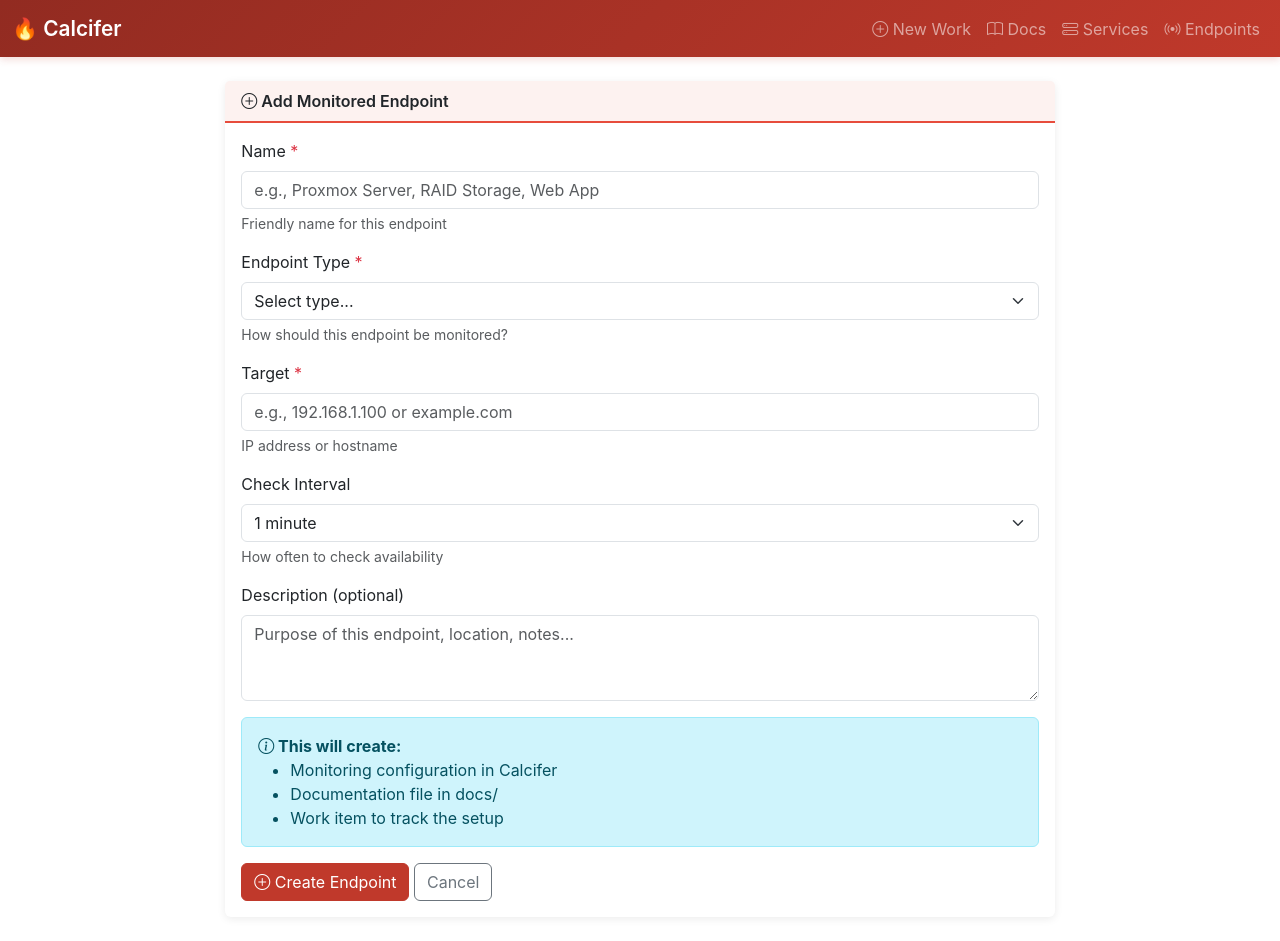
After one commit to wallisga/calcifer, a FastAPI app: template calcifer-app/templates/endpoint_wizard.html in a window 1280 px wide. The commit adds this page. Run offline with FastAPI, Linux system fonts and the light colour scheme; the template is opened without the code that fills it, so the values that code supplies are empty.

Commit message:
Endpoint Model and Wizard

````diff
--- a/calcifer-app/src/main.py
+++ b/calcifer-app/src/main.py
@@ -7,6 +7,7 @@ from sqlalchemy.orm import Session
 from typing import List, Optional
 from datetime import datetime
 import os
+import json
 import markdown
 from pathlib import Path
 
@@ -639,6 +640,285 @@ async def create_service(
     return RedirectResponse(url="/services", status_code=303)
 
 # ============================================================================
+# ENDPOINT ROUTES (Monitoring)
+# ============================================================================
+
+@app.get("/endpoints", response_class=HTMLResponse)
+async def endpoint_list(request: Request, db: Session = Depends(get_db)):
+    """List all monitored endpoints."""
+    endpoints = db.query(models.Endpoint).order_by(models.Endpoint.name).all()
+    return templates.TemplateResponse("endpoint_list.html", {
+        "request": request,
+        "endpoints": endpoints
+    })
+
+@app.get("/endpoints/new", response_class=HTMLResponse)
+async def endpoint_wizard(request: Request):
+    """Wizard to create new monitored endpoint."""
+    return templates.TemplateResponse("endpoint_wizard.html", {
+        "request": request
+    })
+
+@app.post("/endpoints/new")
+async def create_endpoint(
+    name: str = Form(...),
+    endpoint_type: str = Form(...),
+    target: str = Form(...),
+    port: int = Form(None),
+    check_interval: int = Form(60),
+    description: str = Form(""),
+    db: Session = Depends(get_db)
+):
+    """Create endpoint with monitoring, docs, and work item."""
+
+    # 1. Create work item
+    work_item = models.WorkItem(
+        title=f"Add monitoring endpoint: {name}",
+        category="service",
+        action_type="new",
+        description=f"Create monitoring endpoint for {endpoint_type} target: {target}",
+        status="planning"
+    )
+
+    # Generate branch
+    branch_name = f"service/new/endpoint-{name.lower().replace(' ', '-')}-{datetime.now().strftime('%Y%m%d')}"
+    work_item.git_branch = branch_name
+    git_manager.create_branch(branch_name, checkout=True)
+
+    # Checklist for endpoint creation
+    work_item.checklist = [
+        {"item": "Define endpoint details", "done": True},  # Already done in form
+        {"item": "Create documentation", "done": False},
+        {"item": "Configure monitoring check", "done": False},
+        {"item": "Verify endpoint is reachable", "done": False},
+        {"item": "Add to endpoint catalog", "done": False}
+    ]
+
+    db.add(work_item)
+    db.commit()
+    db.refresh(work_item)
+
+    # 2. Create endpoint entry
+    endpoint = models.Endpoint(
+        name=name,
+        endpoint_type=endpoint_type,
+        target=target,
+        port=port,
+        check_interval=check_interval,
+        description=description,
+        work_item_id=work_item.id,
+        status="unknown"  # Will be checked after setup
+    )
+
+    # 3. Generate documentation
+    doc_content = generate_endpoint_documentation(name, endpoint_type, target, port, description)
+    doc_filename = f"endpoint-{name.lower().replace(' ', '-')}.md"
+    doc_path = os.path.join(git_manager.repo_path, "docs", doc_filename)
+
+    # Create docs directory if doesn't exist
+    os.makedirs(os.path.dirname(doc_path), exist_ok=True)
+
+    with open(doc_path, 'w') as f:
+        f.write(doc_content)
+
+    endpoint.documentation_url = f"/docs-viewer/{doc_filename}"
+
+    # 4. Generate monitoring config (placeholder for now)
+    monitor_config = {
+        "check_type": endpoint_type,
+        "target": target,
+        "port": port,
+        "interval": check_interval,
+        "timeout": 5,
+        "retries": 3
+    }
+    endpoint.monitor_config = monitor_config
+
+    db.add(endpoint)
+    db.commit()
+
+    # 5. Add files to git
+    git_manager.stage_files([f"docs/{doc_filename}"])
+
+    # 6. Update work item notes
+    work_item.notes = f"""# Endpoint: {name}
+
+**Type:** {endpoint_type}
+**Target:** {target}
+{'**Port:** ' + str(port) if port else ''}
+**Check Interval:** {check_interval}s
+
+## Generated Files
+- Documentation: `docs/{doc_filename}`
+- Monitoring config: Stored in database
+
+## Configuration
+```json
+{json.dumps(monitor_config, indent=2)}
+```
+
+## Next Steps
+1. Review documentation
+2. Commit changes
+3. Perform initial connectivity check
+4. Merge and complete
+"""
+    db.commit()
+
+    # 7. Redirect to work item
+    return RedirectResponse(url=f"/work/{work_item.id}?success=Endpoint created! Review and commit changes.", status_code=303)
+
+@app.get("/endpoints/{endpoint_id}", response_class=HTMLResponse)
+async def endpoint_detail(request: Request, endpoint_id: int, db: Session = Depends(get_db)):
+    """View endpoint details and status."""
+    endpoint = db.query(models.Endpoint).filter(models.Endpoint.id == endpoint_id).first()
+    if not endpoint:
+        raise HTTPException(status_code=404, detail="Endpoint not found")
+
+    # Get associated work item
+    work_item = None
+    if endpoint.work_item_id:
+        work_item = db.query(models.WorkItem).filter(models.WorkItem.id == endpoint.work_item_id).first()
+
+    return templates.TemplateResponse("endpoint_detail.html", {
+        "request": request,
+        "endpoint": endpoint,
+        "work_item": work_item
+    })
+
+@app.post("/endpoints/{endpoint_id}/check")
+async def check_endpoint(endpoint_id: int, db: Session = Depends(get_db)):
+    """Manually trigger endpoint check."""
+    endpoint = db.query(models.Endpoint).filter(models.Endpoint.id == endpoint_id).first()
+    if not endpoint:
+        raise HTTPException(status_code=404, detail="Endpoint not found")
+
+    # Perform check based on endpoint type
+    is_up = perform_endpoint_check(endpoint)
+
+    # Update status
+    endpoint.last_check = datetime.utcnow()
+    if is_up:
+        endpoint.status = "up"
+        endpoint.last_up = datetime.utcnow()
+        endpoint.consecutive_failures = 0
+    else:
+        endpoint.status = "down"
+        endpoint.last_down = datetime.utcnow()
+        endpoint.consecutive_failures += 1
+
+    db.commit()
+
+    return RedirectResponse(url=f"/endpoints/{endpoint_id}", status_code=303)
+
+
+# Helper functions
+
+def generate_endpoint_documentation(name, endpoint_type, target, port, description):
+    """Generate markdown documentation for endpoint."""
+    port_section = f"\n**Port:** {port}" if port else ""
+
+    return f"""# Endpoint: {name}
+
+## Overview
+
+**Type:** {endpoint_type.upper()}
+**Target:** `{target}`{port_section}
+**Status:** Monitored by Calcifer
+
+{description if description else ''}
+
+## Monitoring Configuration
+
+This endpoint is monitored for availability.
+
+**Check Type:** {endpoint_type}
+**Check Method:** {'Ping (ICMP)' if endpoint_type == 'network' else 'TCP connection' if endpoint_type == 'tcp' else 'HTTP request'}
+
+## Access Information
+
+**Target:** `{target}`{port_section}
+
+## Troubleshooting
+
+### Endpoint is Down
+
+1. **Check network connectivity:**
+```bash
+   ping {target}
+```
+
+2. **Check specific port (if applicable):**
+```bash
+   {'telnet ' + target + ' ' + str(port) if port else 'nc -zv ' + target}
+```
+
+3. **Check firewall rules:**
+   - Verify firewall allows traffic from monitoring server
+   - Check iptables/firewalld rules
+
+4. **Verify service is running:**
+   - Check if the target service/device is online
+   - Review service logs
+
+## History
+
+- **Created:** {datetime.now().strftime('%Y-%m-%d')}
+- **Purpose:** Monitor availability of {name}
+
+## Related
+
+- Endpoint configuration in Calcifer
+- Service catalog entry
+"""
+
+def perform_endpoint_check(endpoint: models.Endpoint) -> bool:
+    """
+    Perform actual connectivity check based on endpoint type.
+
+    Returns True if endpoint is up, False if down.
+    """
+    import subprocess
+    import socket
+
+    try:
+        if endpoint.endpoint_type == "network":
+            # Ping check
+            result = subprocess.run(
+                ['ping', '-c', '1', '-W', '2', endpoint.target],
+                capture_output=True,
+                timeout=5
+            )
+            return result.returncode == 0
+
+        elif endpoint.endpoint_type == "tcp":
+            # TCP port check
+            sock = socket.socket(socket.AF_INET, socket.SOCK_STREAM)
+            sock.settimeout(5)
+            result = sock.connect_ex((endpoint.target, endpoint.port))
+            sock.close()
+            return result == 0
+
+        elif endpoint.endpoint_type == "http" or endpoint.endpoint_type == "https":
+            # HTTP check
+            import urllib.request
+            protocol = "https" if endpoint.endpoint_type == "https" else "http"
+            port_part = f":{endpoint.port}" if endpoint.port else ""
+            url = f"{protocol}://{endpoint.target}{port_part}"
+
+            req = urllib.request.Request(url, method='GET')
+            response = urllib.request.urlopen(req, timeout=5)
+            return response.status < 400
+
+        else:
+            # Unknown type, assume down
+            return False
+
+    except Exception as e:
+        print(f"Endpoint check failed for {endpoint.name}: {e}")
+        return False
+
+# ============================================================================
 # API ROUTES (for future automation/integrations)
 # ============================================================================
 
--- a/calcifer-app/templates/base.html
+++ b/calcifer-app/templates/base.html
@@ -1,5 +1,6 @@
 <!DOCTYPE html>
 <html lang="en">
+
 <head>
     <meta charset="UTF-8">
     <meta name="viewport" content="width=device-width, initial-scale=1.0">
@@ -14,65 +15,92 @@
             --accent-light: #f1948a;
             --warm-bg: #fdf2f0;
         }
+
         body {
             font-family: -apple-system, BlinkMacSystemFont, "Segoe UI", Roboto, "Helvetica Neue", Arial, sans-serif;
         }
+
         .navbar {
             background: linear-gradient(135deg, var(--primary-dark) 0%, var(--primary-color) 100%) !important;
             box-shadow: 0 2px 8px rgba(192, 57, 43, 0.2);
         }
+
         .navbar-brand {
             font-weight: 600;
             font-size: 1.3rem;
         }
+
         .navbar-brand::before {
             content: "🔥 ";
         }
+
         .card {
             border: none;
-            box-shadow: 0 2px 8px rgba(0,0,0,0.08);
+            box-shadow: 0 2px 8px rgba(0, 0, 0, 0.08);
             margin-bottom: 1.5rem;
         }
+
         .card-header {
             background-color: var(--warm-bg);
             border-bottom: 2px solid var(--accent-color);
             font-weight: 600;
         }
+
         .status-badge {
             font-size: 0.85rem;
             padding: 0.4rem 0.8rem;
         }
-        .status-planning { background-color: #fce4ec; color: #c2185b; }
-        .status-in_progress { background-color: #fff3e0; color: #f57c00; }
-        .status-complete { background-color: #e8f5e9; color: #388e3c; }
+
+        .status-planning {
+            background-color: #fce4ec;
+            color: #c2185b;
+        }
+
+        .status-in_progress {
+            background-color: #fff3e0;
+            color: #f57c00;
+        }
+
+        .status-complete {
+            background-color: #e8f5e9;
+            color: #388e3c;
+        }
+
         .git-status {
             font-family: 'Courier New', monospace;
             font-size: 0.9rem;
         }
+
         .btn-primary {
             background-color: var(--primary-color);
             border-color: var(--primary-color);
         }
+
         .btn-primary:hover {
             background-color: var(--primary-dark);
             border-color: var(--primary-dark);
         }
+
         .btn-outline-primary {
             color: var(--primary-color);
             border-color: var(--primary-color);
         }
+
         .btn-outline-primary:hover {
             background-color: var(--primary-color);
             border-color: var(--primary-color);
         }
+
         a {
             color: var(--primary-color);
         }
+
         a:hover {
             color: var(--primary-dark);
         }
     </style>
 </head>
+
 <body>
     <nav class="navbar navbar-expand-lg navbar-dark">
         <div class="container-fluid">
@@ -85,16 +113,16 @@
             <div class="collapse navbar-collapse" id="navbarNav">
                 <ul class="navbar-nav ms-auto">
                     <li class="nav-item">
-                        <a class="nav-link" href="/"><i class="bi bi-house"></i> Control Panel</a>
+                        <a class="nav-link" href="/work/new"><i class="bi bi-plus-circle"></i> New Work</a>
+                    </li>
+                    <li class="nav-item">
+                        <a class="nav-link" href="/docs-viewer"><i class="bi bi-book"></i> Docs</a>
                     </li>
                     <li class="nav-item">
                         <a class="nav-link" href="/services"><i class="bi bi-hdd-stack"></i> Services</a>
                     </li>
                     <li class="nav-item">
-                        <a class="nav-link" href="/docs-viewer"><i class="bi bi-book"></i> Docs</a>
-                    </li>
-                    <li class="nav-item">
-                        <a class="nav-link" href="/work/new"><i class="bi bi-plus-circle"></i> New Work</a>
+                        <a class="nav-link" href="/endpoints"><i class="bi bi-broadcast"></i> Endpoints</a>
                     </li>
                 </ul>
             </div>
@@ -108,4 +136,5 @@
     <script src="https://cdn.jsdelivr.net/npm/bootstrap@5.3.0/dist/js/bootstrap.bundle.min.js"></script>
     {% block scripts %}{% endblock %}
 </body>
+
 </html>
--- /dev/null
+++ b/calcifer-app/templates/endpoint_wizard.html
@@ -0,0 +1,103 @@
+{% extends "base.html" %}
+{% block title %}Add Endpoint - Calcifer{% endblock %}
+{% block content %}
+<div class="row justify-content-center">
+    <div class="col-md-8">
+        <div class="card">
+            <div class="card-header"><i class="bi bi-plus-circle"></i> Add Monitored Endpoint</div>
+            <div class="card-body">
+                <form method="post">
+                    <div class="mb-3">
+                        <label class="form-label">Name <span class="text-danger">*</span></label>
+                        <input type="text" class="form-control" name="name" required
+                            placeholder="e.g., Proxmox Server, RAID Storage, Web App">
+                        <div class="form-text">Friendly name for this endpoint</div>
+                    </div>
+
+                    <div class="mb-3">
+                        <label class="form-label">Endpoint Type <span class="text-danger">*</span></label>
+                        <select class="form-select" name="endpoint_type" id="endpoint_type" required>
+                            <option value="">Select type...</option>
+                            <option value="network">Network (Ping)</option>
+                            <option value="tcp">TCP Port</option>
+                            <option value="http">HTTP Service</option>
+                            <option value="https">HTTPS Service</option>
+                        </select>
+                        <div class="form-text">How should this endpoint be monitored?</div>
+                    </div>
+
+                    <div class="mb-3">
+                        <label class="form-label">Target <span class="text-danger">*</span></label>
+                        <input type="text" class="form-control" name="target" required
+                            placeholder="e.g., 192.168.1.100 or example.com">
+                        <div class="form-text">IP address or hostname</div>
+                    </div>
+
+                    <div class="mb-3" id="portField" style="display: none;">
+                        <label class="form-label">Port</label>
+                        <input type="number" class="form-control" name="port" placeholder="e.g., 80, 443, 3306">
+                        <div class="form-text">Required for TCP/HTTP checks</div>
+                    </div>
+
+                    <div class="mb-3">
+                        <label class="form-label">Check Interval</label>
+                        <select class="form-select" name="check_interval">
+                            <option value="30">30 seconds</option>
+                            <option value="60" selected>1 minute</option>
+                            <option value="300">5 minutes</option>
+                            <option value="600">10 minutes</option>
+                        </select>
+                        <div class="form-text">How often to check availability</div>
+                    </div>
+
+                    <div class="mb-3">
+                        <label class="form-label">Description (optional)</label>
+                        <textarea class="form-control" name="description" rows="3"
+                            placeholder="Purpose of this endpoint, location, notes..."></textarea>
+                    </div>
+
+                    <div class="alert alert-info">
+                        <strong><i class="bi bi-info-circle"></i> This will create:</strong>
+                        <ul class="mb-0">
+                            <li>Monitoring configuration in Calcifer</li>
+                            <li>Documentation file in docs/</li>
+                            <li>Work item to track the setup</li>
+                        </ul>
+                    </div>
+
+                    <button type="submit" class="btn btn-primary">
+                        <i class="bi bi-plus-circle"></i> Create Endpoint
+                    </button>
+                    <a href="/endpoints" class="btn btn-outline-secondary">Cancel</a>
+                </form>
+            </div>
+        </div>
+    </div>
+</div>
+
+<script>
+    // Show/hide port field based on endpoint type
+    const typeSelect = document.getElementById('endpoint_type');
+    const portField = document.getElementById('portField');
+    const portInput = portField.querySelector('input');
+
+    typeSelect.addEventListener('change', function () {
+        const type = this.value;
+        if (type === 'tcp' || type === 'http' || type === 'https') {
+            portField.style.display = 'block';
+            portInput.required = (type === 'tcp');
+
+            // Set default ports
+            if (type === 'http' && !portInput.value) {
+                portInput.value = 80;
+            } else if (type === 'https' && !portInput.value) {
+                portInput.value = 443;
+            }
+        } else {
+            portField.style.display = 'none';
+            portInput.required = false;
+            portInput.value = '';
+        }
+    });
+</script>
+{% endblock %}
````
Also changed, not shown: calcifer-app/src/models.py (+41 -0 lines), calcifer-app/templates/endpoint_detail.html (added, +103 -0 lines), calcifer-app/templates/endpoint_list.html (added, +57 -0 lines), docs/CHANGES.md (+6 -0 lines), docs/endpoint-proxmox.md (added, +52 -0 lines), docs/endpoint-sandmox.md (added, +52 -0 lines).
